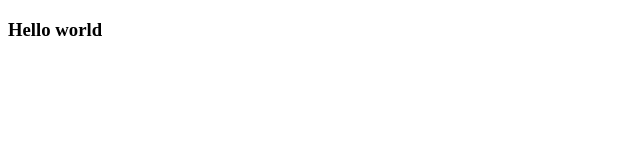
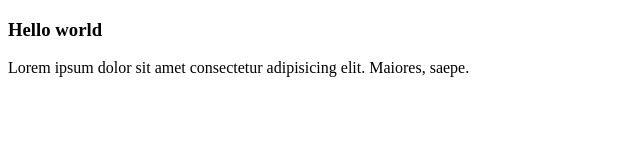
Before and after one commit to Codelanching-fs/dem05, a plain HTML site: page index.html in a window 1280 px wide. Shown: the whole page, without its empty margins (0-640 px from the left). Drawn offline with Linux system fonts and the light colour scheme.

Commit message:
p tag added

```diff
--- a/index.html
+++ b/index.html
@@ -7,5 +7,8 @@
 	</head>
 	<body>
 		<h3>Hello world</h3>
+		<p>
+			Lorem ipsum dolor sit amet consectetur adipisicing elit. Maiores, saepe.
+		</p>
 	</body>
 </html>
```
